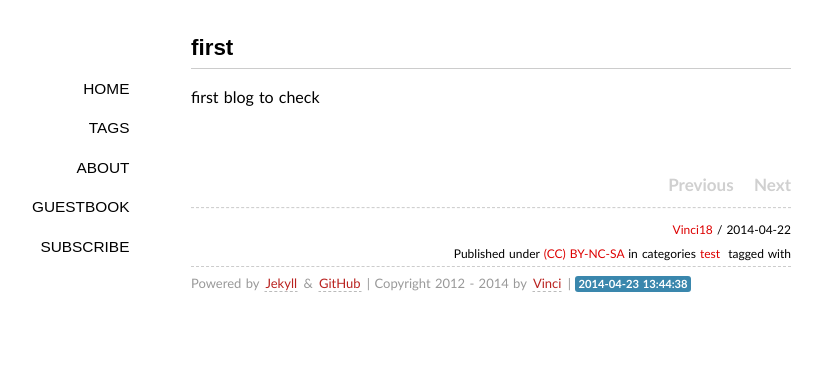
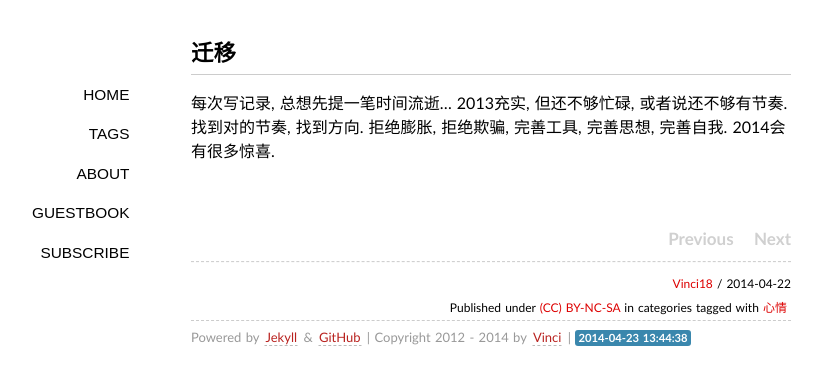
Before and after one commit to vinci18/vinci18.github.io, a Jekyll site: the page built from _posts/2014-04-22-first.md, in a window 1280 px wide. Shown: the top 385 px of the page, without its empty margins (149-971 px from the left). Built offline with Jekyll 4.4.1, drawn with Linux system fonts in a browser that asks for light colours; some web fonts are replaced; Markdown is read by kramdown in place of the engine named in the settings; comment, search, counter and statistics services are not loaded.

```diff
--- a/_config.yml
+++ b/_config.yml
@@ -6,3 +6,4 @@ pygments: true
 safe: true
 paginate: 16
 auto: true
+markdown: kramdown
--- a/_posts/2014-04-22-first.md
+++ b/_posts/2014-04-22-first.md
@@ -1,9 +1,12 @@
 ---
 layout: post
-title: "first"
-description: "check"
-category: test
-tags: []
+title: "迁移"
+description:
+category:
+tags: [心情]
 ---
 
-first blog to check
+每次写记录, 总想先提一笔时间流逝...
+2013充实, 但还不够忙碌, 或者说还不够有节奏. 找到对的节奏, 找到方向.
+拒绝膨胀, 拒绝欺骗, 完善工具, 完善思想, 完善自我.
+2014会有很多惊喜.
```
Also changed, not shown: about/index.md (+0 -2 lines).
